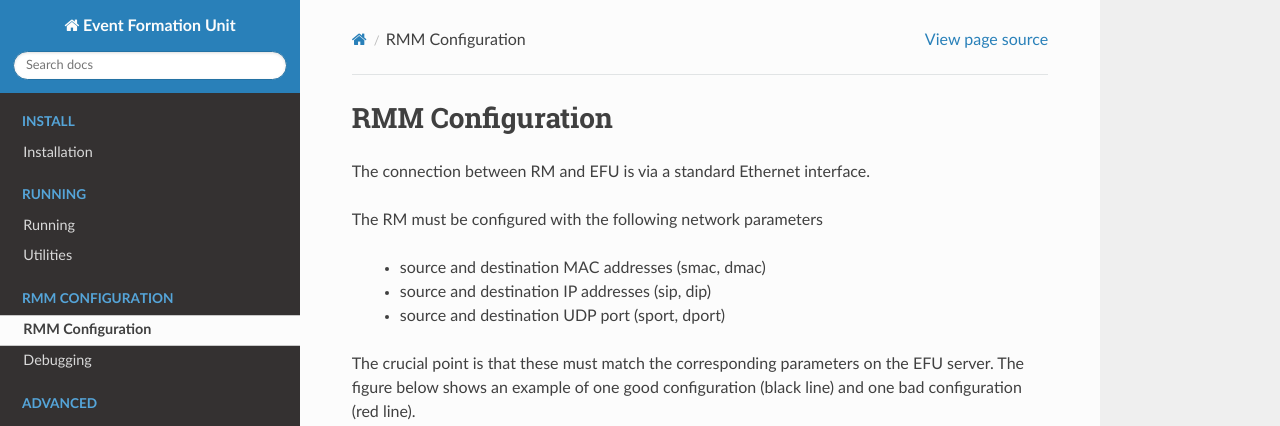
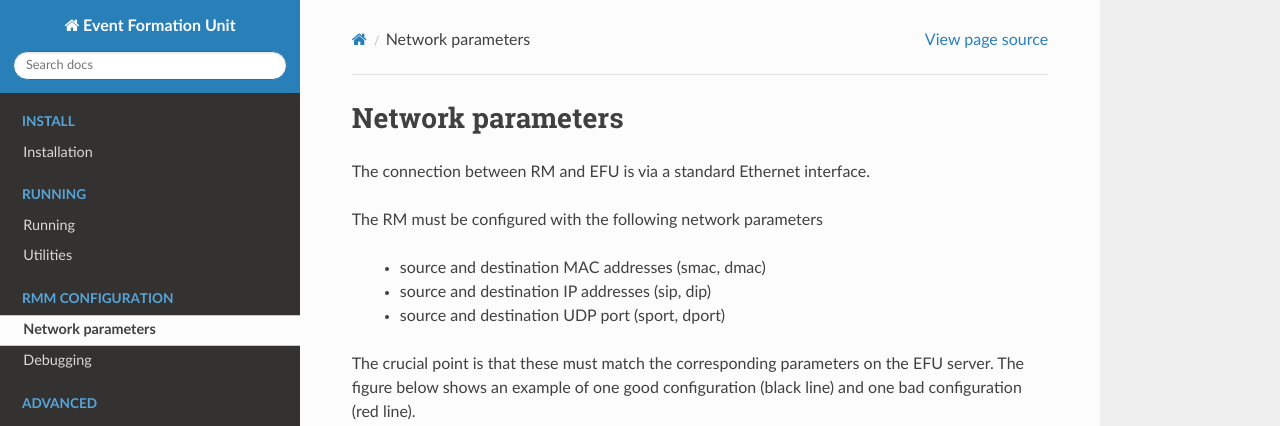
Before and after one commit to ess-dmsc/doc-efu, a Sphinx documentation site: the page built from docs/source/networkconn.rst, in a window 1280 px wide and 900 px high. Shown: the top 426 px of the window. Built offline with Sphinx 7.4.7 and the Read the Docs theme 2.0.0, drawn with Linux system fonts in a browser that asks for light colours.

Commit message:
RMM config

```diff
--- a/docs/source/networkconn.rst
+++ b/docs/source/networkconn.rst
@@ -1,5 +1,5 @@
-RMM Configuration
-=================
+Network parameters
+==================
 
 The connection between RM and EFU is via a standard Ethernet interface.
 
```
Also changed, not shown: docs/source/index.rst (line endings or trailing spaces).
